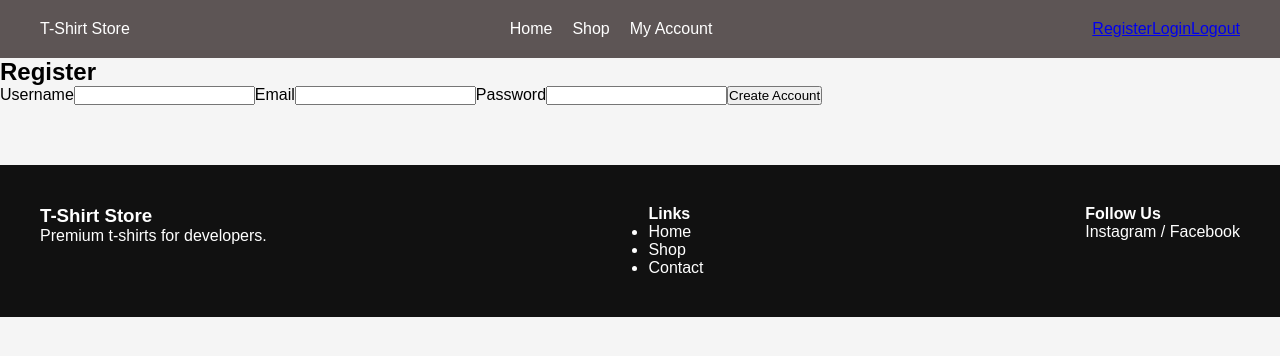
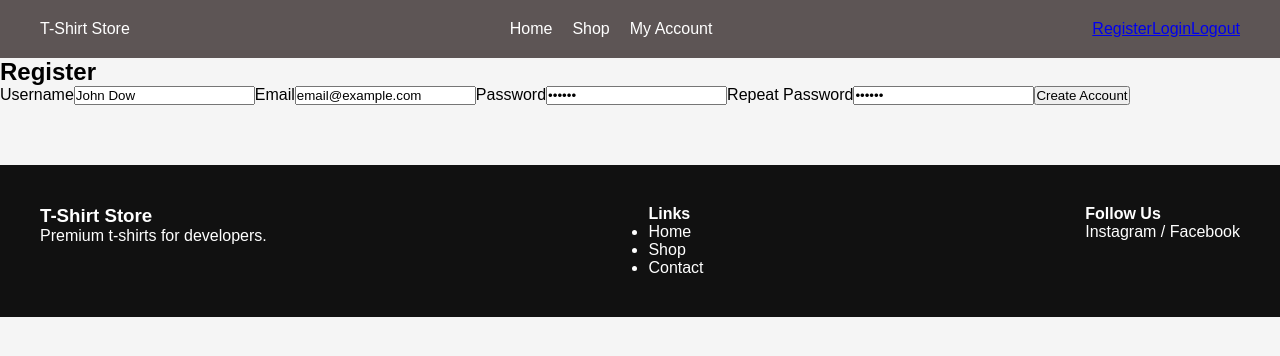
Before and after one commit to PavelAbadon/REACT-Client-Tshits-Store, a React (Vite) app: page /register in a window 1280 px wide. Shown: the top 356 px of the page. Built offline with nearby package versions, Linux system fonts and the light colour scheme.

Commit message:
add register logic

```diff
--- a/src/components/Footer.jsx
+++ b/src/components/Footer.jsx
@@ -1,8 +1,8 @@
 export default function Footer(){
     return(
-        <footer class="footer">
+        <footer className="footer">
 
-        <div class="container footer-content">
+        <div className="container footer-content">
 
             <div>
             <h3>T-Shirt Store</h3>
--- a/src/components/Header.jsx
+++ b/src/components/Header.jsx
@@ -1,19 +1,19 @@
 export default function Header(){
     return (
 
-        <header class="header">
-        <div class="container nav">
-            <div class="logo">T-Shirt Store</div>
+        <header className="header">
+        <div className="container nav">
+            <div className="logo">T-Shirt Store</div>
 
             <nav>
-            <ul class="nav-links">
+            <ul className="nav-links">
                 <li><a href="/">Home</a></li>
                 <li><a href="#">Shop</a></li>
                 <li><a href="#">My Account</a></li>
             </ul>
             </nav>
 
-            <div class="auth-links">
+            <div className="auth-links">
             <a href="/register">Register</a>
             <a href="/login">Login</a>
             <a href="#">Logout</a>
--- a/src/components/Home.jsx
+++ b/src/components/Home.jsx
@@ -1,34 +1,34 @@
 export default function Home(){
     return(
         <>
-        <section class="hero">
-        <div class="hero-content">
+        <section className="hero">
+        <div className="hero-content">
             <h1>Premium T-Shirts for Developers</h1>
             <p>Comfortable. Stylish. Geek approved.</p>
-            <a href="#" class="btn">Shop Now</a>
+            <a href="#" className="btn">Shop Now</a>
         </div>
         </section>
 
-        <section class="products">
+        <section className="products">
         <h2>Featured T-Shirts</h2>
 
-        <div class="product-grid">
+        <div className="product-grid">
 
-            <div class="card">
+            <div className="card">
             <img src="images/shirt1.jpg"/>
             <h3>JavaScript Ninja</h3>
             <p>$29.99</p>
             <button>Add to Cart</button>
             </div>
 
-            <div class="card">
+            <div className="card">
             <img src="images/shirt2.jpg"/>
             <h3>Code Mode</h3>
             <p>$24.99</p>
             <button>Add to Cart</button>
             </div>
 
-            <div class="card">
+            <div className="card">
             <img src="images/shirt3.jpg"/>
             <h3>Bug Hunter</h3>
             <p>$26.99</p>
@@ -38,38 +38,38 @@ export default function Home(){
         </div>
         </section>
 
-        <section class="features">
+        <section className="features">
 
-        <div class="feature">
-            <div class="icon">🚚</div>
+        <div className="feature">
+            <div className="icon">🚚</div>
             <h3>Free Shipping</h3>
             <p>Orders over $50</p>
         </div>
 
-        <div class="feature">
-            <div class="icon">💳</div>
+        <div className="feature">
+            <div className="icon">💳</div>
             <h3>Secure Payment</h3>
             <p>All major cards accepted</p>
         </div>
 
-        <div class="feature">
-            <div class="icon">⭐</div>
+        <div className="feature">
+            <div className="icon">⭐</div>
             <h3>Best Quality</h3>
             <p>Premium cotton</p>
         </div>
 
         </section>
 
-        <section class="testimonials">
+        <section className="testimonials">
 
         <h2>What Our Customers Say</h2>
 
-        <div class="testimonial">
+        <div className="testimonial">
             <p>"Best developer t-shirts I've ever bought!"</p>
             <span>- Alex</span>
         </div>
 
-        <div class="testimonial">
+        <div className="testimonial">
             <p>"Great quality and fast delivery."</p>
             <span>- Maria</span>
         </div>
--- a/src/components/Register.jsx
+++ b/src/components/Register.jsx
@@ -1,21 +1,85 @@
+import { useState } from "react";
+
 export default function Register(){
+    const [registerData, setRegisterData] = useState({
+        username: 'John Dow',
+        email: 'email@example.com',
+        password: '******',
+        confirmPassword: '******',
+
+    }) ;
+
+    const registerFormHandler = (e) => {
+
+        setRegisterData((state) =>({
+            ...state,
+            [e.target.name]: e.target.value,
+        }));
+
+        //console.log(registerData); // временно да видим данните
+    };
+
+    const submitHandler = async (e) => {
+        e.preventDefault();
+
+        // Validation password
+        if (registerData.password !== registerData.confirmPassword) {
+            return alert('Passwords do not match');
+        }
+
+        // API call
+        try {
+
+            const response = await fetch('http://localhost:3030/users/register', {
+                method: 'POST',
+                headers: {
+                    'Content-Type': 'application/json',
+                },
+                body: JSON.stringify({
+                    username: registerData.username,
+                    email: registerData.email,
+                    password: registerData.password,
+                }),
+            });
+
+            const data = await response.json();
+
+            // проверка за грешка
+            if (!response.ok) {
+                throw new Error(data.message);
+            }
+
+            console.log('Успешна регистрация:', data);
+
+            // Запазване в LocaleStorage
+            localStorage.setItem('auth', JSON.stringify(data));
+
+        } catch (error) {
+            alert(error.message);
+        }
+    };
+
+
     return(
         <section className="auth">
 
         <h2>Register</h2>
 
-            <form>
+            <form onSubmit={submitHandler}>
 
             <label>Username</label>
-            <input type="text"/>
+            <input value={registerData.username} id="username" name="username" onChange={registerFormHandler} type="text"/>
 
             <label>Email</label>
-            <input type="email"/>
+            <input value={registerData.email} id="email" name="email" onChange={registerFormHandler} type="email"/>
 
             <label>Password</label>
-            <input type="password"/>
+            <input value={registerData.password} id="password" name="password" onChange={registerFormHandler} type="password"/>
 
-            <button>Create Account</button>
+            <label>Repeat Password</label>
+            <input value={registerData.confirmPassword} id="confirmPassword" name="confirmPassword" onChange={registerFormHandler} type="password"/>
+
+            <button type="submit">Create Account</button>
 
             </form>
 
--- /dev/null
+++ b/src/hooks/useForm.js
@@ -0,0 +1,3 @@
+export default function useForm(){
+
+}
```
